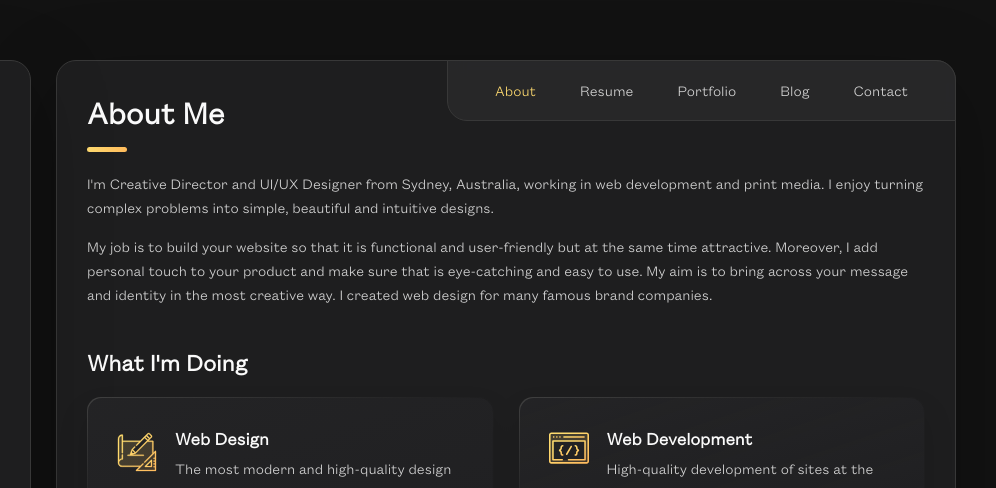
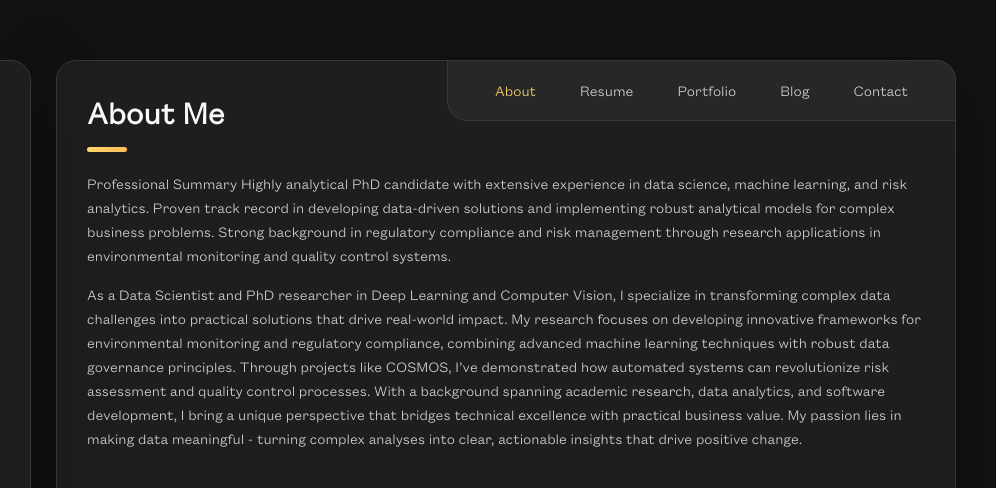
Before and after one commit to alexnguyen96/cv, a plain HTML site: page index.html in a window 1280 px wide. Shown: the top 488 px of the page, 284-1280 px from the left. Drawn offline with nearby package versions, Linux system fonts and the light colour scheme.

Commit message:
Update index.html

```diff
--- a/index.html
+++ b/index.html
@@ -209,17 +209,16 @@
 
         <section class="about-text">
           <p>
-            I'm Creative Director and UI/UX Designer from Sydney, Australia, working in web development and print media.
-            I enjoy
-            turning complex problems into simple, beautiful and intuitive designs.
+            Professional Summary Highly analytical PhD candidate with extensive experience in data science, machine learning, and risk analytics.
+            Proven track record in developing data-driven solutions and implementing robust analytical models for complex business problems.
+            Strong background in regulatory compliance and risk management through research applications in environmental monitoring and quality control systems.
           </p>
 
           <p>
-            My job is to build your website so that it is functional and user-friendly but at the same time attractive.
-            Moreover, I
-            add personal touch to your product and make sure that is eye-catching and easy to use. My aim is to bring
-            across your
-            message and identity in the most creative way. I created web design for many famous brand companies.
+            As a Data Scientist and PhD researcher in Deep Learning and Computer Vision, I specialize in transforming complex data challenges into practical solutions that drive real-world impact.
+            My research focuses on developing innovative frameworks for environmental monitoring and regulatory compliance, combining advanced machine learning techniques with robust data governance principles.
+            Through projects like COSMOS, I’ve demonstrated how automated systems can revolutionize risk assessment and quality control processes. With a background spanning academic research, data analytics, and software development,
+            I bring a unique perspective that bridges technical excellence with practical business value. My passion lies in making data meaningful - turning complex analyses into clear, actionable insights that drive positive change.
           </p>
         </section>
 
```
